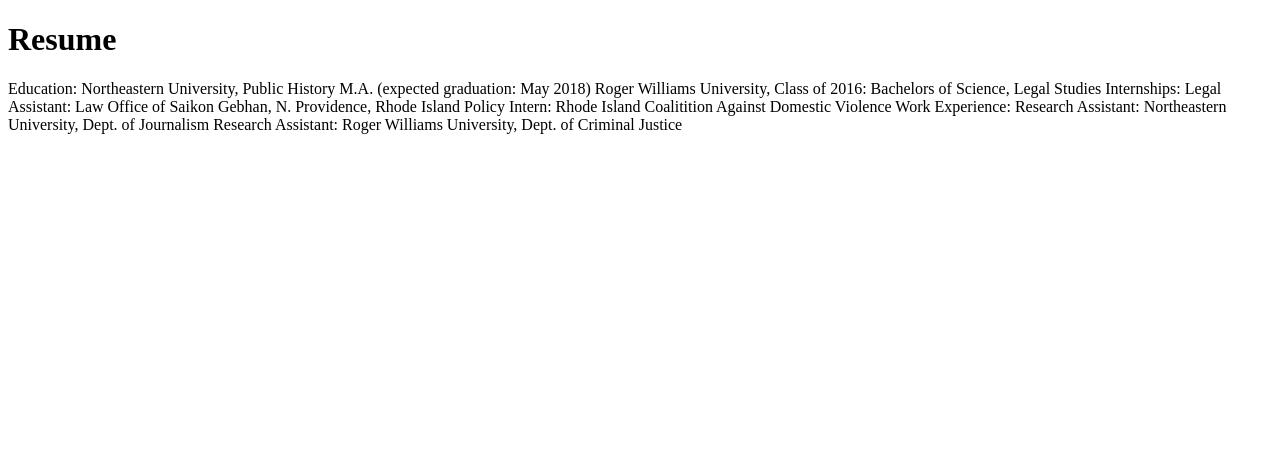
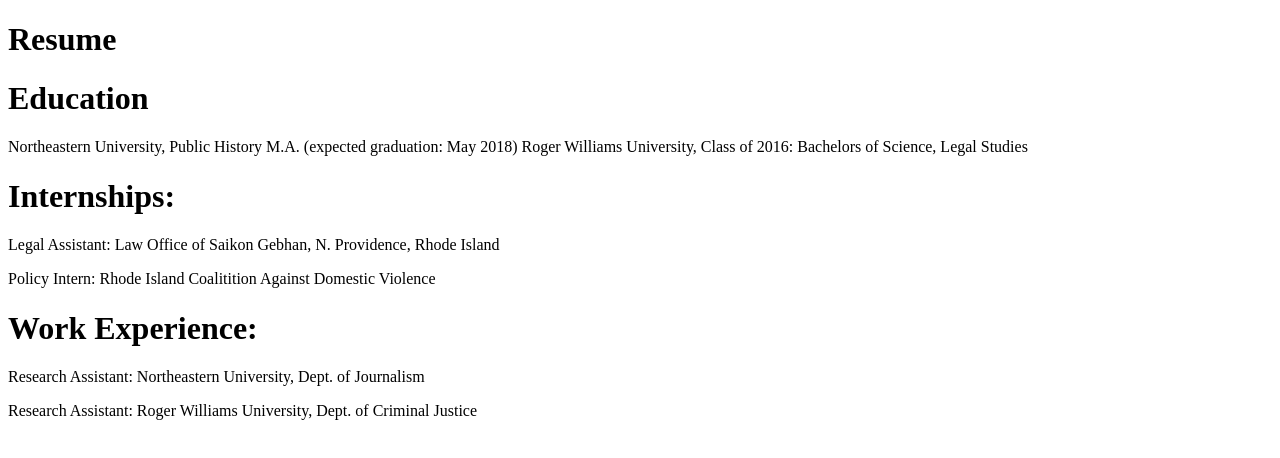
Before and after one commit to BrittanyCostello/brittanycostello.github.io, a plain HTML site: page resumepage.html in a window 1280 px wide. Drawn offline with Linux system fonts and the light colour scheme.

Commit message:
Update resumepage.html

```diff
--- a/resumepage.html
+++ b/resumepage.html
@@ -2,13 +2,16 @@
 <html>
 <body>
 <h1>Resume</h1>
-<p> Education: Northeastern University, Public History M.A. (expected graduation: May 2018)
-           Roger Williams University, Class of 2016: Bachelors of Science, Legal Studies
-    Internships:
-          Legal Assistant: Law Office of Saikon Gebhan, N. Providence, Rhode Island
-           Policy Intern: Rhode Island Coalitition Against Domestic Violence
-    Work Experience:
-           Research Assistant: Northeastern University, Dept. of Journalism
-           Research Assistant: Roger Williams University, Dept. of Criminal Justice</p>
+                                 <h1> Education</h1>
+<p>  Northeastern University, Public History M.A. (expected graduation: May 2018)
+           Roger Williams University, Class of 2016: Bachelors of Science, Legal Studies</p>
+
+                                  <h1> Internships:</h1>
+<p>Legal Assistant: Law Office of Saikon Gebhan, N. Providence, Rhode Island </p>
+<p>Policy Intern: Rhode Island Coalitition Against Domestic Violence </p>
+
+                                  <h1>Work Experience: </h1>
+<p> Research Assistant: Northeastern University, Dept. of Journalism </p>
+<p> Research Assistant: Roger Williams University, Dept. of Criminal Justice</p>
 </body>
 </html>
```
